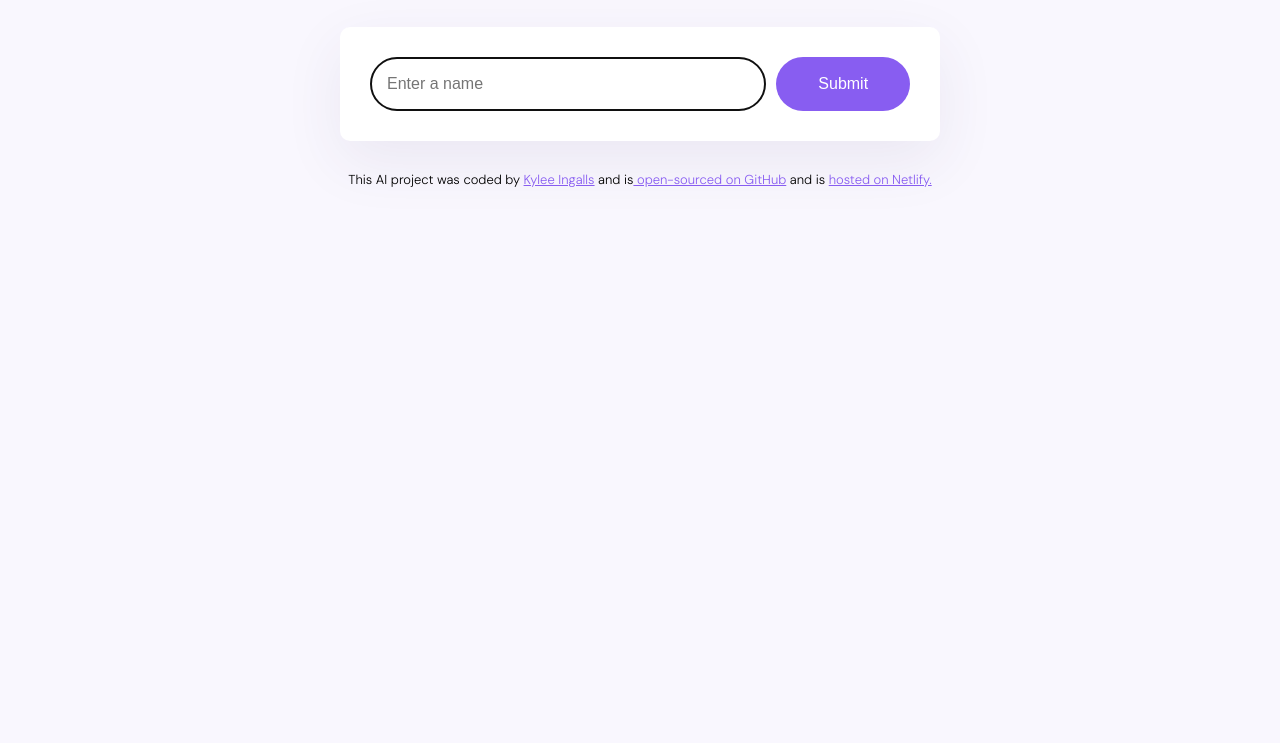
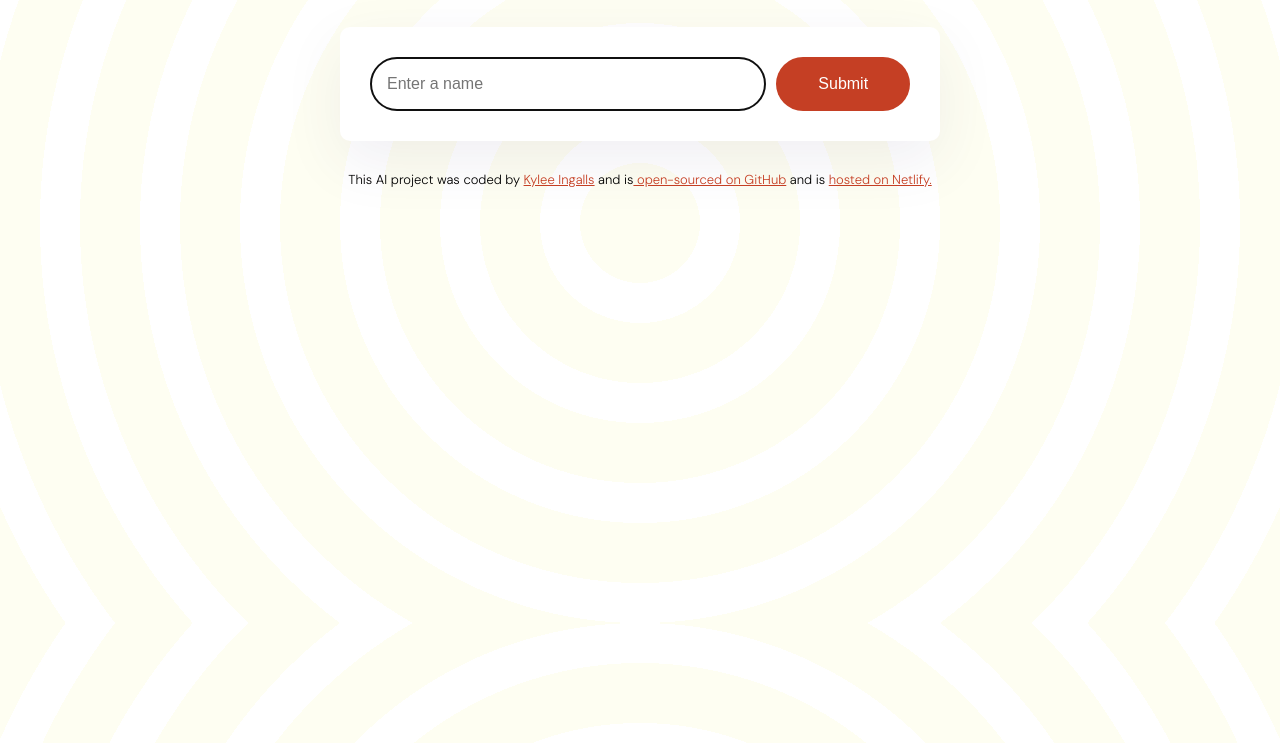
Before and after one commit to kylee-ingalls/name-poem-generator, a plain HTML site: page index.html in a window 1280 px wide. Shown: the part 177-920 px from the top of the page. Before the commit the page ends 800 px from the top, so only its background shows below. Drawn offline with nearby package versions, Linux system fonts and the light colour scheme; a web font is replaced by a local one.

Commit message:
Updated background and color scheme

```diff
--- a/src/style.css
+++ b/src/style.css
@@ -1,13 +1,25 @@
+html,
 body {
-  background-color: #f9f7fe;
-  .dm-sans-<font-face >;
+  height: 100%;
+  margin: 0;
+  padding: 0;
+}
+body {
+  background: repeating-radial-gradient(
+    circle,
+    #fefef2,
+    #fefef2 60px,
+    white 60px,
+    white 100px
+  );
+  background-size: cover;
   font-family: "DM Sans", sans-serif;
   font-optical-sizing: auto;
   font-weight: 300;
   font-style: normal;
 }
 a {
-  color: #885df1;
+  color: #c53f24;
 }
 .container {
   margin: 120px auto;
@@ -45,7 +57,7 @@ form {
 
 .submit-button {
   margin-left: 10px;
-  background: #885df1;
+  background: #c53f24;
   color: white;
   border: none;
   width: 150px;
@@ -59,7 +71,7 @@ form {
   background-color: #fff;
   padding: 20px;
   line-height: 2;
-  border-left: 3px solid #885df1;
+  border-left: 3px solid #c53f24;
   box-shadow: 0px 4px 30px 0px rgba(39, 33, 66, 0.03);
 }
 
```
